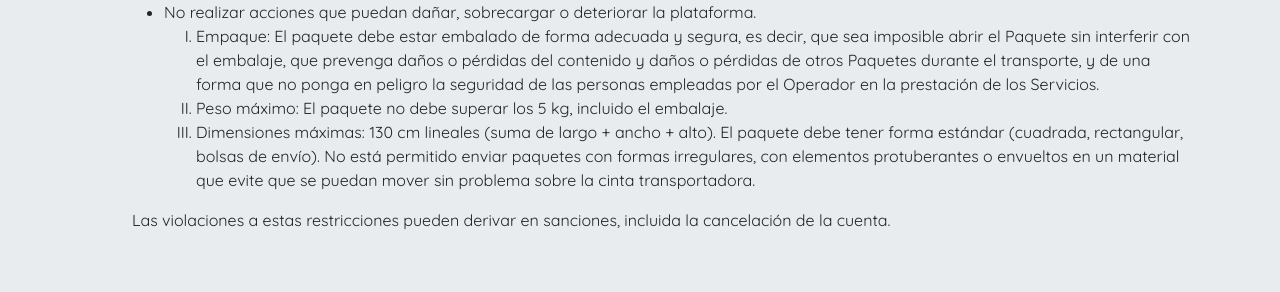
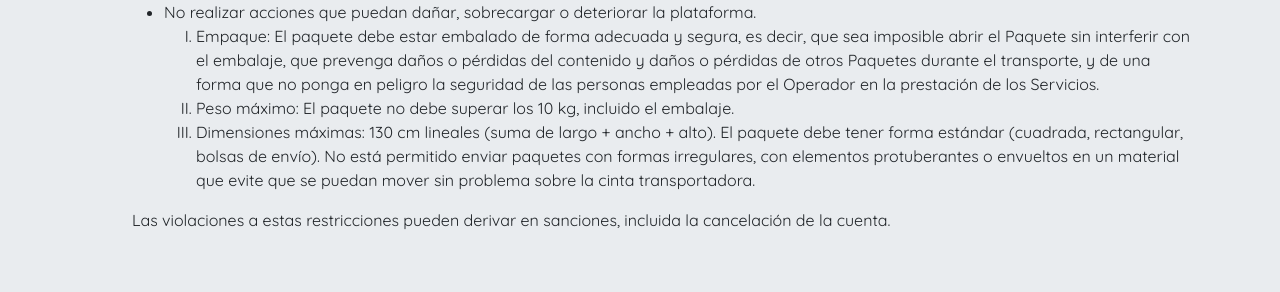
Before and after one commit to puntopost/web, a Jekyll site: the page built from condiciones/index.html, in a window 1280 px wide and 900 px high, scrolled down 2998 px. Shown: the part 162-454 px from the top of the window. Built offline with Jekyll 4.4.1, drawn with Linux system fonts in a browser that asks for light colours.

Commit message:
Peso máximo de los paquetes: 10 kg (#122)
Co-authored-by: Claude Opus 5.5 <noreply@anthropic.com>

```diff
--- a/condiciones/index.html
+++ b/condiciones/index.html
@@ -118,7 +118,7 @@ description: "Términos y condiciones del servicio PuntoPost."
                         <li>No realizar acciones que puedan dañar, sobrecargar o deteriorar la plataforma.</li>
                         <ol id="empaquetado" style="list-style-type: upper-roman;">
                             <li>Empaque: El paquete debe estar embalado de forma adecuada y segura, es decir, que sea imposible abrir el Paquete sin interferir con el embalaje, que prevenga daños o pérdidas del contenido y daños o pérdidas de otros Paquetes durante el transporte, y de una forma que no ponga en peligro la seguridad de las personas empleadas por el Operador en la prestación de los Servicios.</li>
-                            <li>Peso máximo: El paquete no debe superar los 5 kg, incluido el embalaje.</li>
+                            <li>Peso máximo: El paquete no debe superar los 10 kg, incluido el embalaje.</li>
                             <li>Dimensiones máximas: 130 cm lineales (suma de largo + ancho + alto). El paquete debe tener forma estándar (cuadrada, rectangular, bolsas de envío). No está permitido enviar paquetes con formas irregulares, con elementos protuberantes o envueltos en un material que evite que se puedan mover sin problema sobre la cinta transportadora.</li>
                         </ol>
                     </ul>
--- a/envia/autoservicio/index.html
+++ b/envia/autoservicio/index.html
@@ -247,7 +247,7 @@ banner: |
 
             <p class="text-center fs-6 fw-medium text-black-50 mt-4 mb-0 reveal reveal-up">
                 <i class="bi bi-info-circle me-1"></i>
-                Precios en MXN, IVA incluido. Aplica a paquetes hasta 5 kg en envíos punto a punto dentro de la red PuntoPost.
+                Precios en MXN, IVA incluido. Aplica a paquetes hasta 10 kg en envíos punto a punto dentro de la red PuntoPost.
             </p>
 
             <div class="text-center mt-5 mt-lg-5 reveal reveal-up">
```
